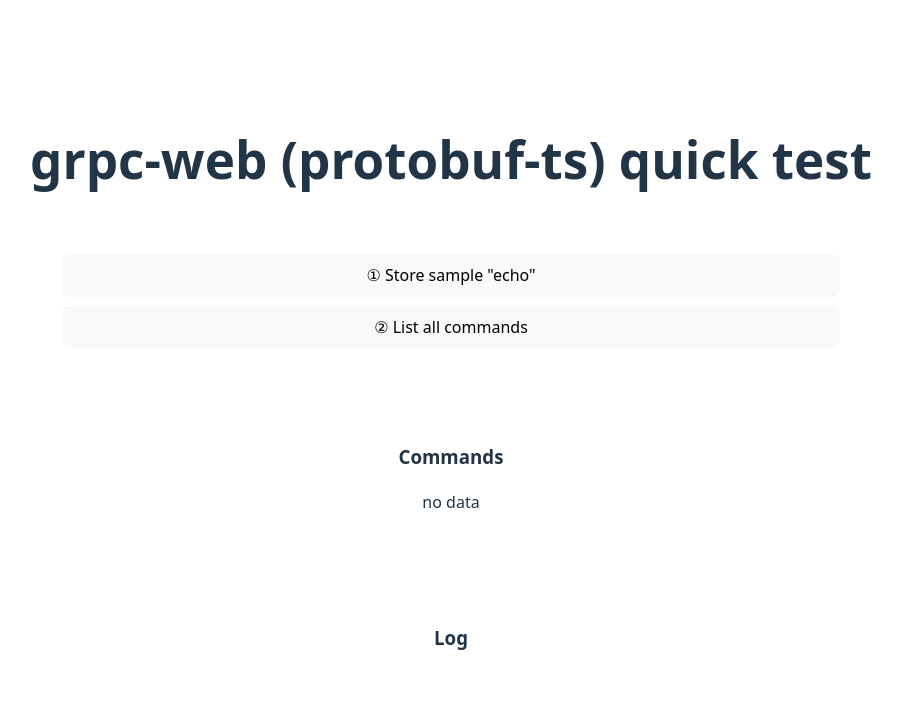
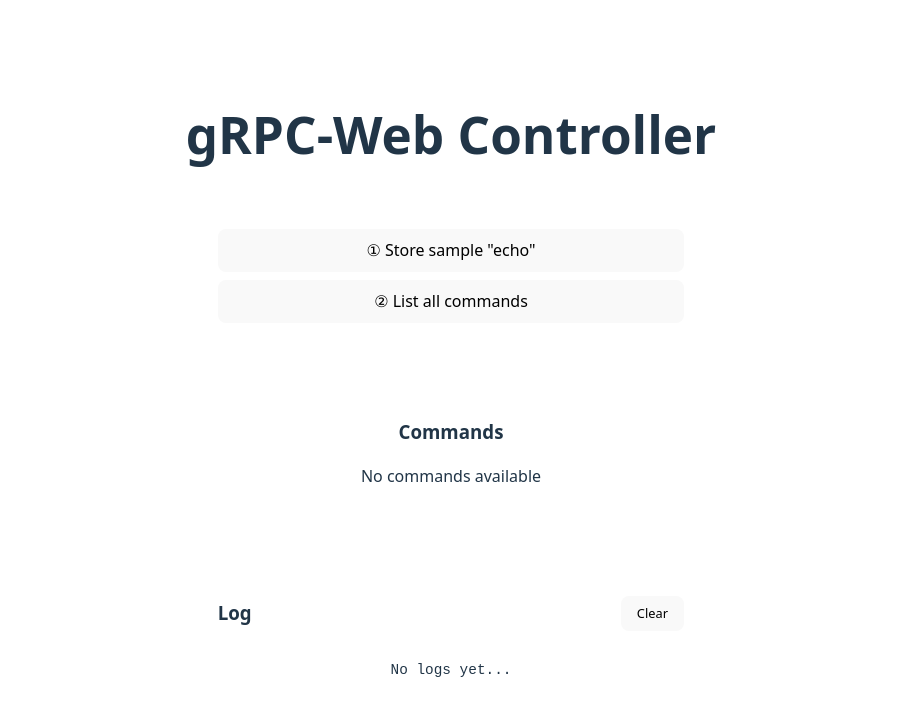
Before and after one commit to myczh-1/pc-remote-ctrl, a React (Vite) app in the folder frontend/: page / in a window 1280 px wide. Shown: the top 716 px of the page, without its empty margins (189-1091 px from the left). Built offline with nearby package versions, Linux system fonts and the light colour scheme; the HTML template or start-up script is replaced by a standard one; what @protobuf-ts/grpcweb-transport would draw is missing.

Commit message:
feat:优化代码结构

```diff
--- a/frontend/src/App.tsx
+++ b/frontend/src/App.tsx
@@ -1,109 +1,73 @@
-import { useState } from 'react'
 import './App.css'
-
-import { GrpcWebFetchTransport } from '@protobuf-ts/grpcweb-transport'
-import { ControllerServiceClient } from './proto/controller.client'
-import type {
-    StoreCommandRequest,
-    GetAllCommandsRequest,
-    ExecuteCommandRequest,
-} from './proto/controller'
-
-// 走 Vite 代理：/api -> http://localhost:7072（并去掉 /api）
-const transport = new GrpcWebFetchTransport({ baseUrl: '/api' })
-const client = new ControllerServiceClient(transport)
+import { useCommands } from './hooks/useCommands'
+import { useLogger } from './hooks/useLogger'
+import { CommandList } from './components/CommandList'
+import { LogDisplay } from './components/LogDisplay'
 
 export default function App() {
-    const [log, setLog] = useState('')
-    const [loading, setLoading] = useState(false)
-    const [commands, setCommands] = useState<
-        Array<{ commandId: string; commandName: string; commandScript: string; description?: string }>
-    >([])
+    const { commands, loading, storeCommand, getAllCommands, executeCommand } = useCommands()
+    const { log, logInfo, logError, logSuccess, clearLog } = useLogger()
 
-    const appendLog = (s: string) => setLog((p) => p + s + '\n')
+    const handleStoreSample = async () => {
+        const result = await storeCommand({
+            commandId: 'demo',
+            commandName: 'echo-demo',
+            commandScript: 'echo hello-from-protobuf-ts',
+            description: 'stored from web',
+        })
 
-    const storeSample = async () => {
-        setLoading(true)
-        try {
-            const req: StoreCommandRequest = {
-                commandId: 'demo',
-                commandName: 'echo-demo',
-                commandScript: 'echo hello-from-protobuf-ts',
-                description: 'stored from web',
-            }
-            const { response } = await client.storeCommand(req)
-            appendLog(`StoreCommand: success=${response.success} msg=${response.message}`)
-        } catch (e: any) {
-            appendLog(`StoreCommand ERROR: ${e?.message || String(e)}`)
-        } finally {
-            setLoading(false)
+        if (result.success) {
+            logSuccess(`StoreCommand: ${result.message}`)
+        } else {
+            logError(`StoreCommand ERROR: ${result.message}`)
         }
     }
 
-    const listAll = async () => {
-        setLoading(true)
-        try {
-            const req = {} as GetAllCommandsRequest
-            const { response } = await client.getAllCommands(req)
-            const list = (response.commands ?? []).map(c => ({
-                commandId: c.commandId, commandName: c.commandName,
-                commandScript: c.commandScript, description: c.description
-            }))
-            setCommands(list)
-            appendLog(`GetAllCommands: ${list.length} items`)
-        } catch (e: any) {
-            appendLog(`GetAllCommands ERROR: ${e?.message || String(e)}`)
-        } finally {
-            setLoading(false)
+    const handleListAllCommands = async () => {
+        const result = await getAllCommands()
+
+        if (result.success) {
+            logInfo(`GetAllCommands: ${result.commands.length} items`)
+        } else {
+            logError('GetAllCommands ERROR: Failed to fetch commands')
         }
     }
 
-    const runCommand = async (id: string) => {
-        setLoading(true)
-        try {
-            const req: ExecuteCommandRequest = { commandId: id }
-            const { response } = await client.executeCommand(req)
-            appendLog(
-                `ExecuteCommand(${id}): success=${response.success} code=${response.exitCode} output="${(response.output ?? '').trim()}" error="${response.error ?? ''}"`
-            )
-        } catch (e: any) {
-            appendLog(`ExecuteCommand ERROR: ${e?.message || String(e)}`)
-        } finally {
-            setLoading(false)
+    const handleExecuteCommand = async (commandId: string) => {
+        const result = await executeCommand(commandId)
+
+        const logMessage = `ExecuteCommand(${commandId}): code=${result.exitCode} output="${result.output.trim()}" error="${result.error}"`
+
+        if (result.success) {
+            logSuccess(logMessage)
+        } else {
+            logError(logMessage)
         }
     }
 
     return (
         <>
-            <h1>grpc-web (protobuf-ts) quick test</h1>
+            <h1>gRPC-Web Controller</h1>
 
             <div className="card" style={{ display: 'grid', gap: 8 }}>
-                <button disabled={loading} onClick={storeSample}>① Store sample "echo"</button>
-                <button disabled={loading} onClick={listAll}>② List all commands</button>
+                <button disabled={loading} onClick={handleStoreSample}>
+                    ① Store sample "echo"
+                </button>
+                <button disabled={loading} onClick={handleListAllCommands}>
+                    ② List all commands
+                </button>
             </div>
 
             <div className="card" style={{ marginTop: 12 }}>
                 <h3>Commands</h3>
-                {commands.length === 0 ? (
-                    <p>no data</p>
-                ) : (
-                    <ul>
-                        {commands.map((c, i) => (
-                            <li key={i} style={{ marginBottom: 8 }}>
-                                <code>id={c.commandId} name={c.commandName} script={c.commandScript}</code>
-                                <div>
-                                    <button disabled={loading} onClick={() => runCommand(c.commandId)}>Run</button>
-                                </div>
-                            </li>
-                        ))}
-                    </ul>
-                )}
+                <CommandList
+                    commands={commands}
+                    loading={loading}
+                    onExecuteCommand={handleExecuteCommand}
+                />
             </div>
 
-            <div className="card" style={{ marginTop: 12 }}>
-                <h3>Log</h3>
-                <pre style={{ whiteSpace: 'pre-wrap' }}>{log}</pre>
-            </div>
+            <LogDisplay log={log} onClear={clearLog} />
         </>
     )
 }
--- /dev/null
+++ b/frontend/src/components/CommandList.tsx
@@ -0,0 +1,35 @@
+import { type Command } from '../types'
+
+interface CommandListProps {
+  commands: Command[]
+  loading: boolean
+  onExecuteCommand: (commandId: string) => void
+}
+
+export function CommandList({ commands, loading, onExecuteCommand }: CommandListProps) {
+  if (commands.length === 0) {
+    return <p>No commands available</p>
+  }
+
+  return (
+    <ul>
+      {commands.map((command, index) => (
+        <li key={index} style={{ marginBottom: 8 }}>
+          <div>
+            <code>
+              id={command.commandId} name={command.commandName} script={command.commandScript}
+            </code>
+          </div>
+          <div>
+            <button
+              disabled={loading}
+              onClick={() => onExecuteCommand(command.commandId)}
+            >
+              Run
+            </button>
+          </div>
+        </li>
+      ))}
+    </ul>
+  )
+}
--- /dev/null
+++ b/frontend/src/components/LogDisplay.tsx
@@ -0,0 +1,27 @@
+interface LogDisplayProps {
+  log: string
+  onClear?: () => void
+}
+
+export function LogDisplay({ log, onClear }: LogDisplayProps) {
+  return (
+    <div className="card" style={{ marginTop: 12 }}>
+      <div style={{ display: 'flex', justifyContent: 'space-between', alignItems: 'center' }}>
+        <h3>Log</h3>
+        {onClear && (
+          <button onClick={onClear} style={{ fontSize: '0.8rem' }}>
+            Clear
+          </button>
+        )}
+      </div>
+      <pre style={{
+        whiteSpace: 'pre-wrap',
+        maxHeight: '300px',
+        overflow: 'auto',
+        fontSize: '0.9rem'
+      }}>
+        {log || 'No logs yet...'}
+      </pre>
+    </div>
+  )
+}
--- /dev/null
+++ b/frontend/src/hooks/useCommands.ts
@@ -0,0 +1,80 @@
+import { useState, useCallback } from 'react'
+import { ControllerServiceClient } from '../proto/controller.client'
+import { GrpcWebFetchTransport } from '@protobuf-ts/grpcweb-transport'
+import type { Command, ExecutionResult } from '../types'
+import type {
+  StoreCommandRequest,
+  GetAllCommandsRequest,
+  ExecuteCommandRequest,
+} from '../proto/controller'
+
+const transport = new GrpcWebFetchTransport({ baseUrl: '/api' })
+const client = new ControllerServiceClient(transport)
+
+export function useCommands() {
+  const [commands, setCommands] = useState<Command[]>([])
+  const [loading, setLoading] = useState(false)
+
+  const storeCommand = useCallback(async (req: StoreCommandRequest): Promise<{ success: boolean; message: string }> => {
+    setLoading(true)
+    try {
+      const { response } = await client.storeCommand(req)
+      return { success: response.success, message: response.message }
+    } catch (error: any) {
+      return { success: false, message: error?.message || String(error) }
+    } finally {
+      setLoading(false)
+    }
+  }, [])
+
+  const getAllCommands = useCallback(async (): Promise<{ success: boolean; commands: Command[] }> => {
+    setLoading(true)
+    try {
+      const req = {} as GetAllCommandsRequest
+      const { response } = await client.getAllCommands(req)
+      const commandList = (response.commands ?? []).map(c => ({
+        commandId: c.commandId,
+        commandName: c.commandName,
+        commandScript: c.commandScript,
+        description: c.description
+      }))
+      setCommands(commandList)
+      return { success: true, commands: commandList }
+    } catch (error: any) {
+      return { success: false, commands: [] }
+    } finally {
+      setLoading(false)
+    }
+  }, [])
+
+  const executeCommand = useCallback(async (commandId: string): Promise<ExecutionResult> => {
+    setLoading(true)
+    try {
+      const req: ExecuteCommandRequest = { commandId }
+      const { response } = await client.executeCommand(req)
+      return {
+        output: response.output || '',
+        error: response.error || '',
+        exitCode: response.exitCode || 0,
+        success: response.exitCode === 0
+      }
+    } catch (error: any) {
+      return {
+        output: '',
+        error: error?.message || String(error),
+        exitCode: -1,
+        success: false
+      }
+    } finally {
+      setLoading(false)
+    }
+  }, [])
+
+  return {
+    commands,
+    loading,
+    storeCommand,
+    getAllCommands,
+    executeCommand,
+  }
+}
--- /dev/null
+++ b/frontend/src/hooks/useLogger.ts
@@ -0,0 +1,37 @@
+import { useState, useCallback } from 'react'
+import type { LogLevel, LogEntry } from '../types'
+
+export function useLogger() {
+  const [log, setLog] = useState('')
+  const [entries, setEntries] = useState<LogEntry[]>([])
+
+  const addLog = useCallback((message: string, level: LogLevel = 'info') => {
+    const entry: LogEntry = {
+      level,
+      message,
+      timestamp: new Date()
+    }
+
+    setEntries(prev => [...prev, entry])
+    setLog(prev => prev + message + '\n')
+  }, [])
+
+  const clearLog = useCallback(() => {
+    setLog('')
+    setEntries([])
+  }, [])
+
+  const logSuccess = useCallback((message: string) => addLog(message, 'success'), [addLog])
+  const logError = useCallback((message: string) => addLog(message, 'error'), [addLog])
+  const logInfo = useCallback((message: string) => addLog(message, 'info'), [addLog])
+
+  return {
+    log,
+    entries,
+    addLog,
+    clearLog,
+    logSuccess,
+    logError,
+    logInfo,
+  }
+}
--- /dev/null
+++ b/frontend/src/types.ts
@@ -0,0 +1,29 @@
+// Type definitions for the application
+
+export interface Command {
+  commandId: string
+  commandName: string
+  commandScript: string
+  description?: string
+}
+
+export interface ExecutionResult {
+  output: string
+  error: string
+  exitCode: number
+  success: boolean
+}
+
+export interface AppState {
+  commands: Command[]
+  log: string
+  loading: boolean
+}
+
+export type LogLevel = 'info' | 'error' | 'success'
+
+export interface LogEntry {
+  level: LogLevel
+  message: string
+  timestamp: Date
+}
```
Also changed, not shown: 2 other files (tests, documents, lock files or other folders).
